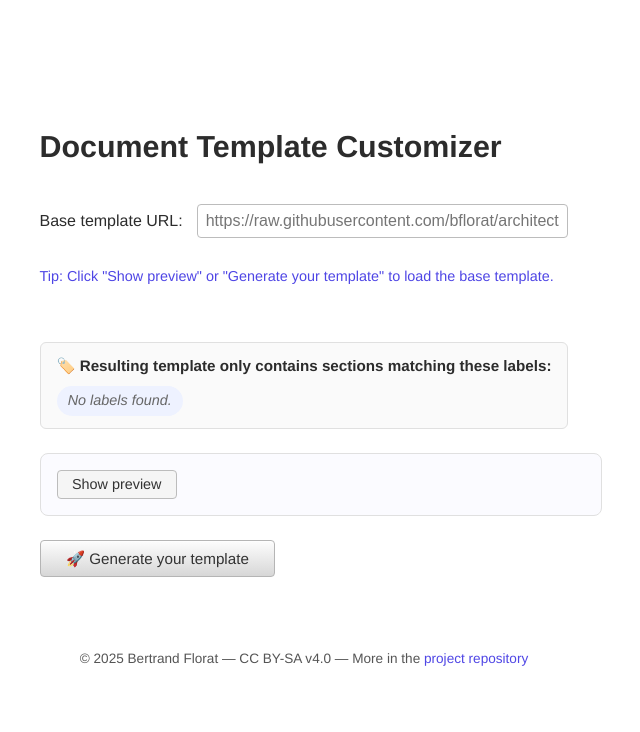
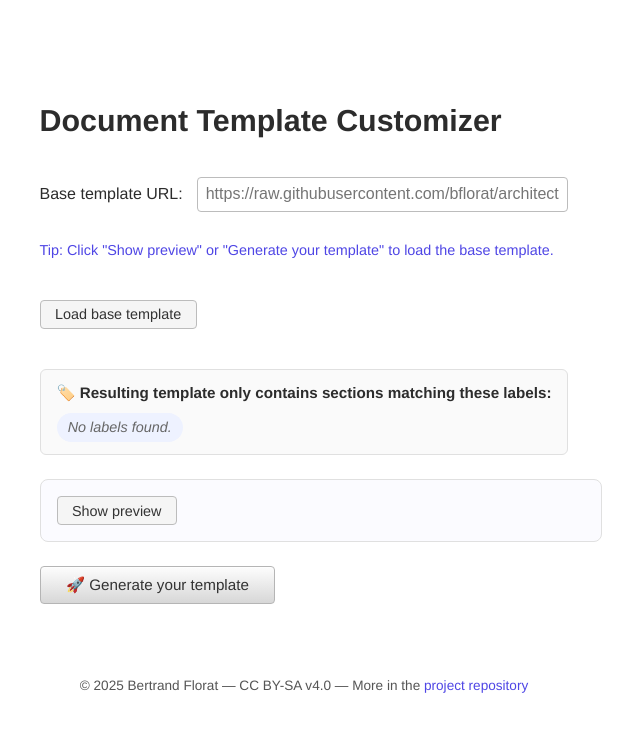
Before and after one commit to bflorat/document-template-customizer, a React (Vite) app: page / in a window 1280 px wide. Shown: the top 732 px of the page, without its empty margins (336-976 px from the left). Built offline with nearby package versions, Linux system fonts and the light colour scheme.

Commit message:
feat: add load template button and label status

```diff
--- a/src/App.css
+++ b/src/App.css
@@ -131,6 +131,10 @@ header h1 {
 
 .secondary-action:active {
   background: #dedede;
+}
+
+.load-template {
+  align-self: flex-start;
 }
 
 .add-label {
--- a/src/App.tsx
+++ b/src/App.tsx
@@ -55,6 +55,16 @@ const App = () => {
 
   const computeLabelsToInclude = () =>
     includingLabels.map(label => label.trim()).filter(Boolean)
+
+  const handleLoadTemplate = async () => {
+    const baseUrl = resolveBaseUrl()
+    const labelsToInclude = computeLabelsToInclude()
+    try {
+      await loadFilteredParts(baseUrl, labelsToInclude)
+    } catch {
+      // loadFilteredParts already updates templateLoadInfo with the error
+    }
+  }
 
   const loadFilteredParts = async (baseUrl: string, labelsToInclude: string[]) => {
     setTemplateLoadInfo({ state: 'loading' })
@@ -171,6 +181,14 @@ const App = () => {
           />
         </label>
         <TemplateLoadIndicator info={templateLoadInfo} />
+        <button
+          type="button"
+          className="secondary-action load-template"
+          onClick={handleLoadTemplate}
+          disabled={templateLoadInfo.state === 'loading'}
+        >
+          {templateLoadInfo.state === 'loading' ? 'Loading…' : 'Load base template'}
+        </button>
 
         <section className="labels-panel">
           <div className="available-labels">
@@ -280,7 +298,7 @@ function TemplateLoadIndicator({ info }: { info: TemplateLoadInfo }) {
   if (info.state === 'loaded') {
     return (
       <p className="template-load-status loaded">
-        <strong>Tip:</strong> Base template loaded successfully in {formatDuration(info.durationMs)}
+        <strong>Base template loaded successfully in {formatDuration(info.durationMs)}</strong>
       </p>
     )
   }
```
